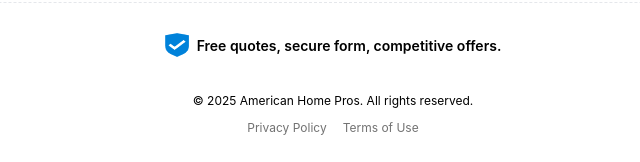
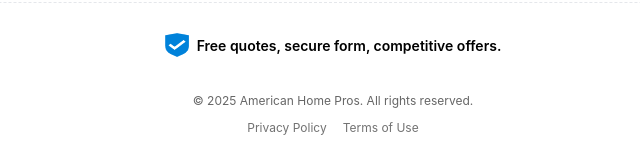
Before and after one commit to franketa/v3-windows, a website: page index.html in a window 1280 px wide. Shown: the part 635-797 px from the top of the page, 307-947 px from the left. Drawn offline with Linux system fonts and the light colour scheme.

Commit message:
status finished

```diff
--- a/styles.css
+++ b/styles.css
@@ -821,6 +821,7 @@ body {
   margin-bottom: var(--spacing-sm);
   font-size: 12px;
   padding-top:20px;
+  color: var(--text-color-light);
 }
 
 .footer-features {
```
